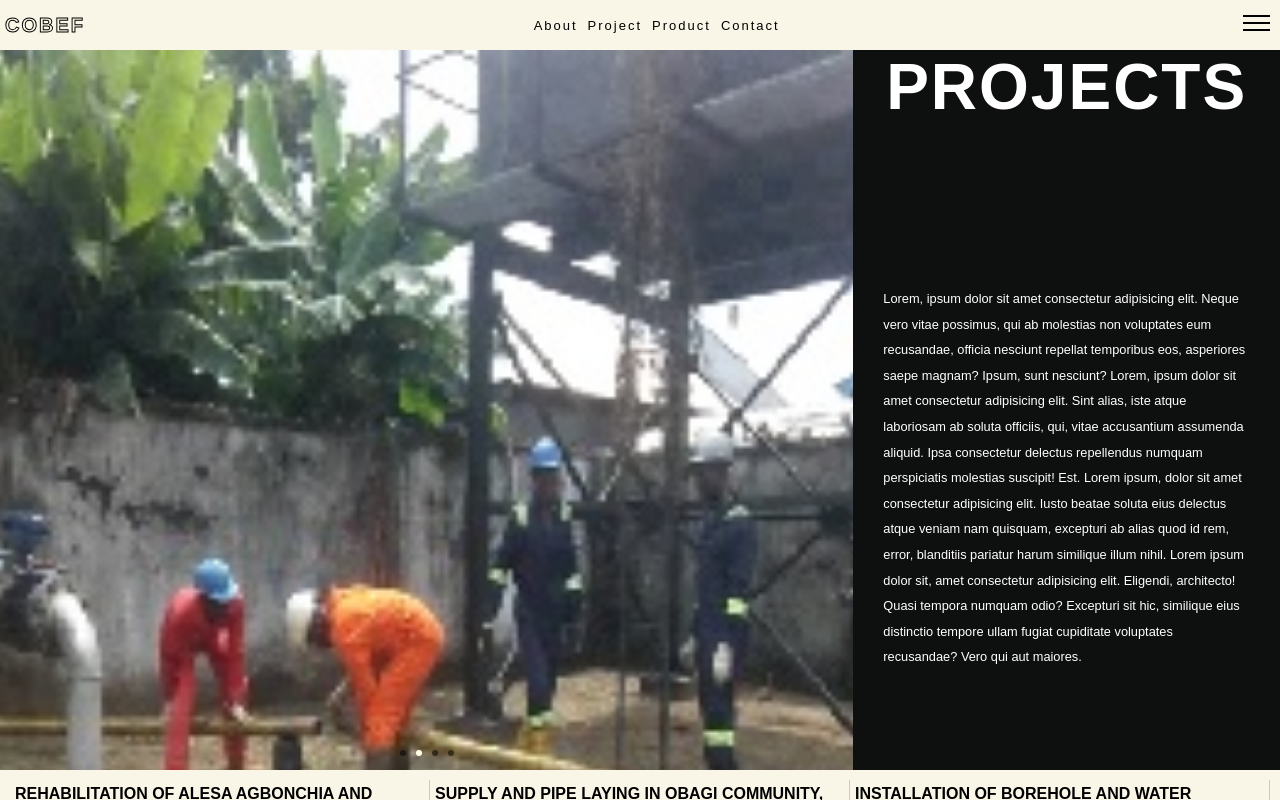
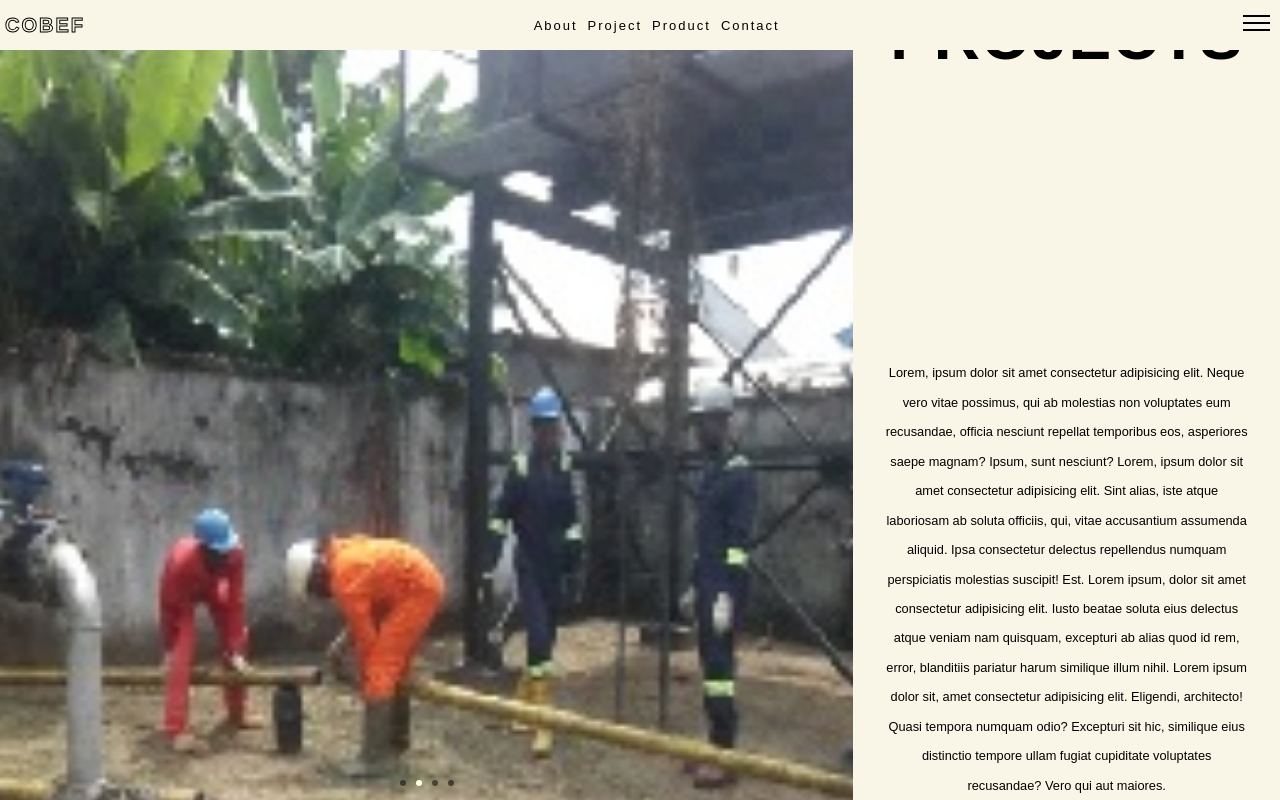
Before and after one commit to utibeinyangetuk/cobef, a Vue app: page /projects in a window 1280 px wide. Built offline with nearby package versions, Linux system fonts and the light colour scheme; a web font is replaced by a local one.

Commit message:
projects page revamp

```diff
--- a/src/views/Projects.vue
+++ b/src/views/Projects.vue
@@ -143,7 +143,7 @@
 
 <style scoped>
    .container {
-      margin-top: 50px;
+      background-color: var(--background1);
    }
 
    .header-wrapper {
@@ -152,87 +152,94 @@
    }
 
    .header-carousel {
+      height: 100vh;
+      border: var(--border);
+   }
+
+   .image-carousel {
       height: 100%;
    }
 
    .header-content {
-      background-color: var(--sec-background);
+      text-align: center;
+      display: flex;
+      flex-direction: column;
+      justify-content: space-between;
    }
 
    .header-content h1 {
-      color: var(--ter-text-color);
-      text-align: center;
-      letter-spacing: 2px;
+      letter-spacing: 1px;
       text-transform: uppercase;
       font-size: 4em;
    }
 
    .write-up {
-      padding: 30px;
-      height: 80%;
+      padding: 0 30px;
+      height: fit-content;
       display: flex;
       flex-direction: column;
       justify-content: flex-end;
    }
 
    .write-up p {
-      color: var(--ter-text-color);
       font-size: .8em;
-      line-height: 2em;
-      text-align: left;
+      line-height: 2.3em;
+      text-align: center;
    }
 
    .works {
       display: grid;
       grid-template-columns: repeat(auto-fit, minmax(350px, 1fr));
-      background-color: var(--pry-background);
       padding: 10px;
+      gap: 10px;
    }
 
    .work-wrapper {
-      border-right: 1px solid rgba(128, 128, 128, 0.382);
-      border-bottom: 1px solid rgba(128, 128, 128, 0.382);
+      border: var(--border);
       padding: 5px;
+      box-shadow: var(--box-shadow);
+      display: flex;
+      flex-direction: column;
+      justify-content: center;
+   }
+
+   .work-heading h1 {
+      font-size: 1.4em;
+      margin-bottom: 7px;
+   }
+
+   .work-heading span {
+      font-style: normal;
+      font-weight: 600;
+      line-height: 1.7em;
+      font-size: .8em;
+   }
+
+   .work-heading p {
+      margin-top: 7px;
+      margin-bottom: 10px;
+      font-size: .8em;
+      line-height: 2em;
    }
 
    .link-wrapper {
-      border-radius: 5px;
-      width: fit-content;
-      padding: 6px 2px;
-      background-color: var(--sec-background);
+      margin-top: 20px;
+      margin-bottom: 10px;
    }
 
    .link-wrapper a {
       font-size: .8em;
       letter-spacing: 1px;
-      color: #fff;
       height: 100%;
-      padding: 3px;
+      border: var(--border);
+      color: var(--pry-text);
+      font-weight: bold;
+      padding: 10px;
    }
 
-   .work-heading {
-      margin-bottom: 2em;
-   }
-
-   .work-heading h1 {
-      font-size: 1em;
-      margin-bottom: 7px;
-   }
-
-   .work-heading span {
-      font-style: normal;
-      font-weight: bold;
-      line-height: 1.7em;
-      font-size: .8em;
-      color: var(--sec-text-color);
-   }
-
-   .work-heading p {
-      color: var(--sec-text-color);
-      margin-top: 7px;
-      margin-bottom: 10px;
-      font-size: .8em;
-      line-height: 2em;
+   .link-wrapper a:hover {
+      background: var(--background2);
+      color: var(--sec-text);
    }
 
    @keyframes slide {
@@ -246,7 +253,7 @@
    }
 
    .logos {
-      background-color: var(--sec-background);
+      background-color: var(--background2);
       overflow: hidden;
       white-space: nowrap;
       position: relative;
@@ -254,30 +261,34 @@
 
    .logos h1 {
       text-align: center;
-      color: var(--ter-text-color);
+      color: var(--sec-text);
       font-size: 5em;
       text-transform: uppercase;
+      padding: 10px;
    }
 
    .logos-slide {
       display: inline-block;
-      animation: 10s slide linear infinite;
-      padding: 30px;
+      animation: 20s slide linear infinite;
+      padding: 30px 0;
    }
 
    .logos-slide img {
       height: 100px;
-      margin: 0 15px;
-      border: 1px solid #f4f4f427;
+      margin: 0 5px;
       padding: 20px;
-      border-radius: 5px;
-      box-shadow: 5px 5px 5px rgba(253, 252, 252, 0.114);
+      filter: grayscale();
    }
 
-   @media only screen and (max-width:800px) {
+   @media only screen and (max-width:1024px) {
       .header-wrapper {
-         display: grid;
-         grid-template-columns: repeat(auto-fit, minmax(400px, 1fr));
+         display: flex;
+         flex-direction: column;
+      }
+
+      .header-carousel {
+         height: 100%;
+         border: none;
       }
 
       .logos h1 {
```
